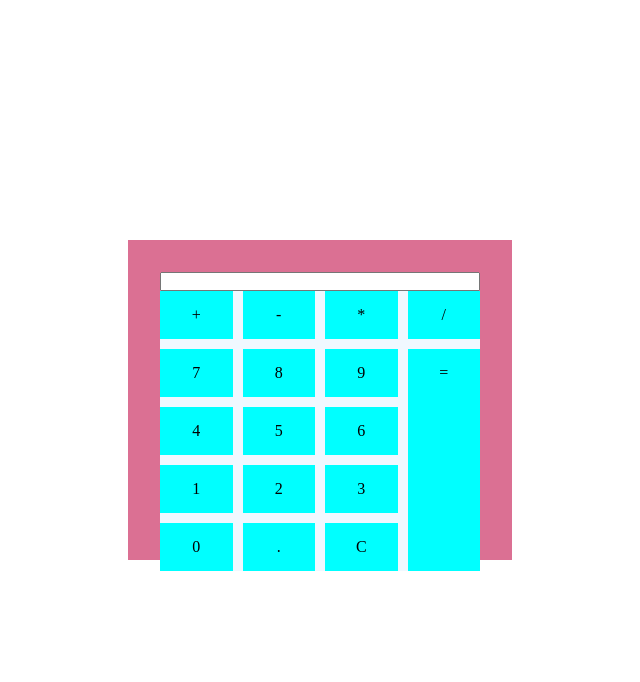
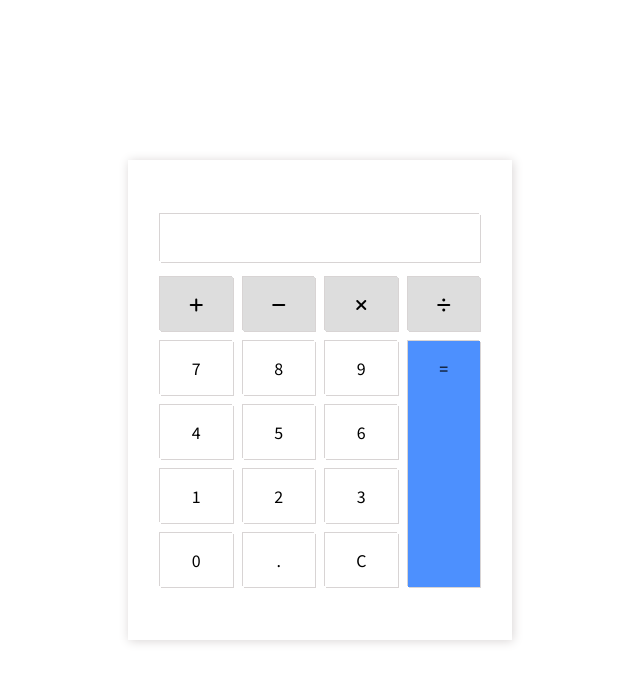
Before and after one commit to Prachi24599/MyCalculator, a plain HTML site: page index.html in a window 1280 px wide. Shown: the whole page, without its empty margins (320-960 px from the left). Drawn offline with Linux system fonts and the light colour scheme.

Commit message:
style added

```diff
--- a/index.html
+++ b/index.html
@@ -10,12 +10,12 @@
   <body>
     <div class="wrapper">
       <main>
-        <input type="text" />
+        <input type="text" class="display" />
         <div class="buttons">
-          <div class="btn">+</div>
-          <div class="btn">-</div>
-          <div class="btn">*</div>
-          <div class="btn">/</div>
+          <div class="btn operation"><i class="fa-solid fa-plus"></i></div>
+          <div class="btn operation"><i class="fa-solid fa-minus"></i></div>
+          <div class="btn operation"><i class="fa-solid fa-xmark"></i></div>
+          <div class="btn operation"><i class="fa-solid fa-divide"></i></div>
           <div class="btn">7</div>
           <div class="btn">8</div>
           <div class="btn">9</div>
@@ -32,6 +32,10 @@
         </div>
       </main>
     </div>
+    <script
+      src="https://kit.fontawesome.com/0496440cc3.js"
+      crossorigin="anonymous"
+    ></script>
     <script src="./script.js"></script>
   </body>
 </html>
--- a/styles.css
+++ b/styles.css
@@ -1,7 +1,13 @@
+@import url("https://fonts.googleapis.com/css2?family=League+Spartan:wght@100;200;300;400;600&family=Noto+Sans+JP&display=swap");
+
 * {
   margin: 0;
   padding: 0;
   box-sizing: border-box;
+}
+body {
+  font-family: "League Spartan", sans-serif;
+  font-family: "Noto Sans JP", sans-serif;
 }
 .wrapper {
   width: 100vw;
@@ -11,29 +17,42 @@
   align-items: center;
 }
 main {
-  background-color: palevioletred;
   padding: 2rem;
   width: 30%;
-  height: 40%;
+  height: 60%;
   display: flex;
   flex-direction: column;
-}
-.btn {
-  background-color: aqua;
-  cursor: pointer;
-  text-align: center;
-  padding: 15px;
+  justify-content: center;
+  gap: 15px;
+  box-shadow: 1px 1px 10px rgb(216, 212, 212);
 }
 .buttons {
-  background-color: aliceblue;
   display: grid;
   grid-template-rows: repeat(5, 1fr);
   grid-template-columns: repeat(4, 1fr);
   gap: 10px;
 }
+.btn {
+  cursor: pointer;
+  text-align: center;
+  padding: 15px;
+  box-shadow: 1px 1px 0 0 rgb(216, 212, 212), -1px -1px 0 0 rgb(216, 212, 212);
+}
 .equals {
+  background-color: #4d90fe;
   grid-row-start: 2;
   grid-row-end: 6;
   grid-column-start: 4;
   grid-column-end: 5;
 }
+.equals:hover {
+  background-color: rgb(61, 123, 230);
+}
+.display {
+  border: none;
+  height: 3rem;
+  box-shadow: 1px 1px 0 0 rgb(216, 212, 212), -1px -1px 0 0 rgb(216, 212, 212);
+}
+.operation {
+  background-color: rgb(221, 221, 221);
+}
```
